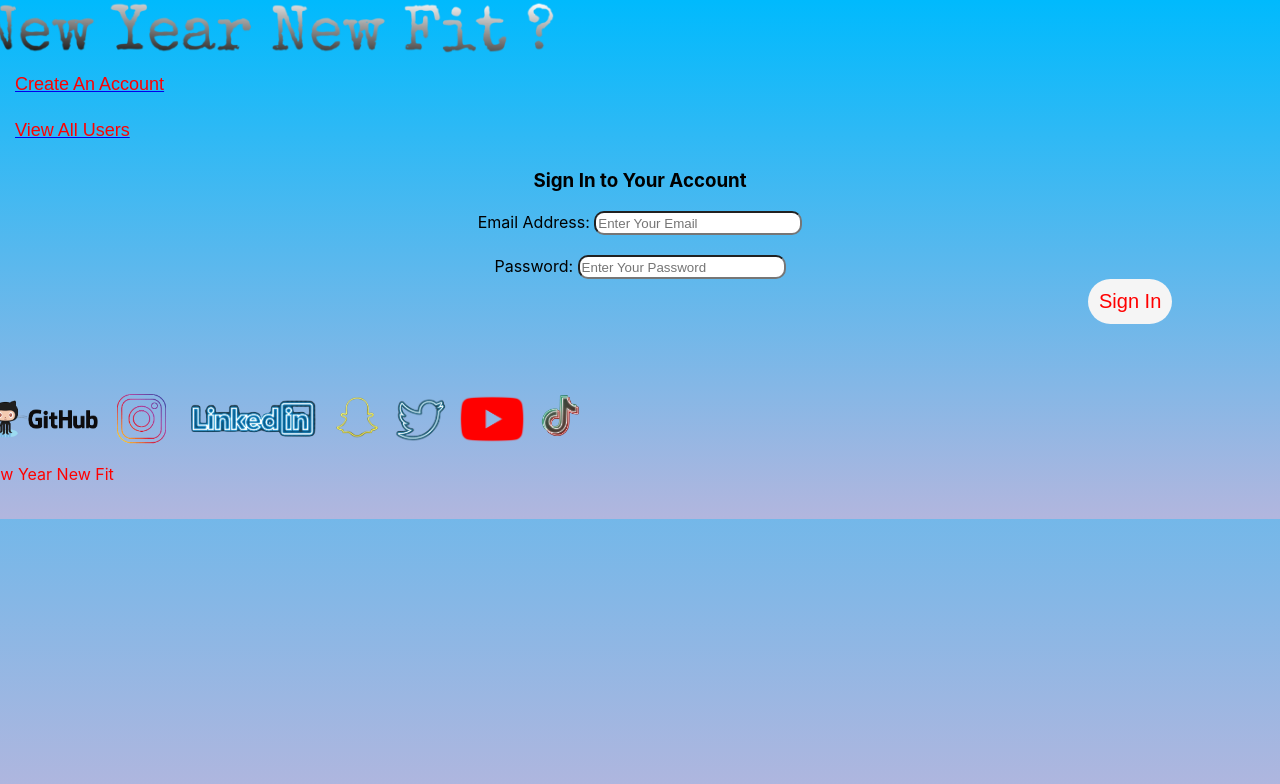
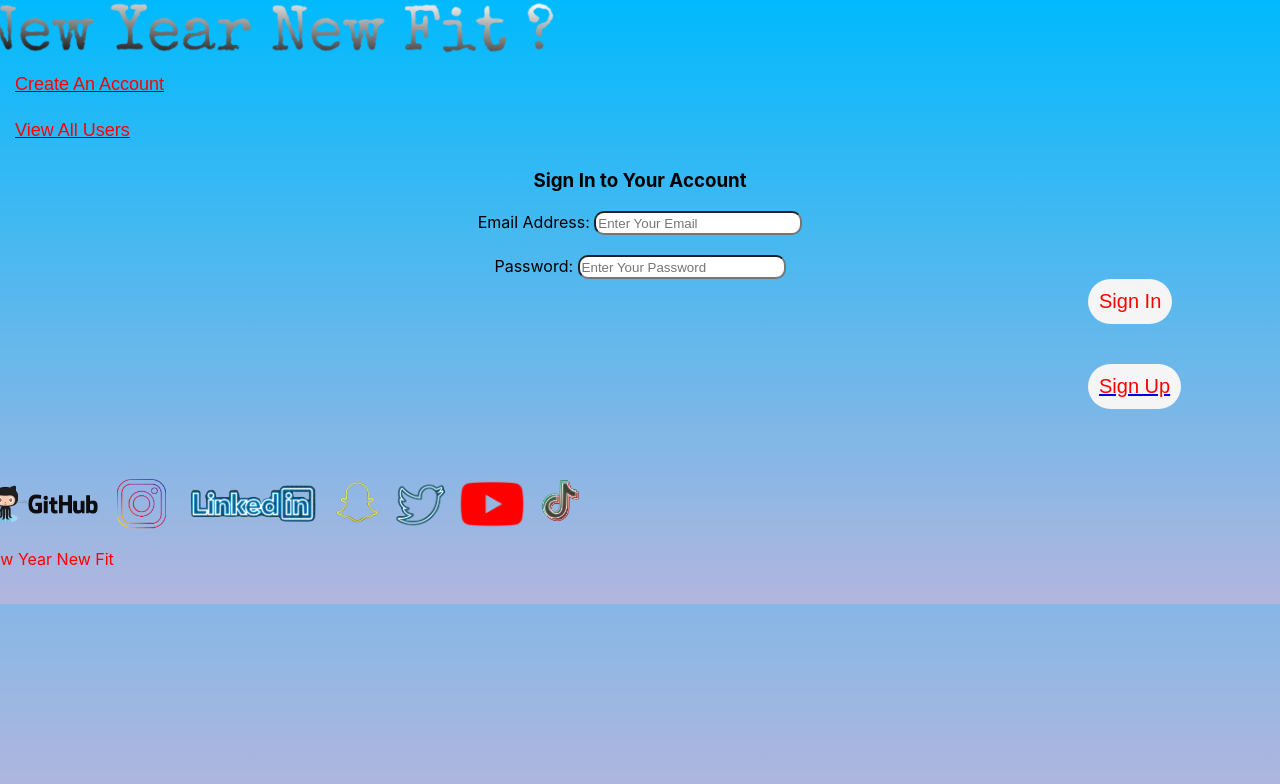
Before and after one commit to DiandreMiller/new-year-new-fit, a React (Create React App) app: page /sign-in in a window 1280 px wide. Shown: the top 784 px of the page. Built offline with nearby package versions, Linux system fonts and the light colour scheme; no server answers.

Commit message:
added buttons

```diff
--- a/src/Components/auth/SignIn.jsx
+++ b/src/Components/auth/SignIn.jsx
@@ -3,6 +3,7 @@ import { auth } from '../../Components/firebase';
 import { signInWithEmailAndPassword } from 'firebase/auth';
 import { useNavigate } from "react-router-dom";
 import './SignIn.css';
+import { Link } from "react-router-dom";
 
 const SignIn = () => {
   const [email, setEmail] = useState('');
@@ -48,7 +49,10 @@ const SignIn = () => {
         />
         <button>Sign In</button>
       </form>
-      {error && <p className="error_message">{error}</p>}
+          {error && <p className="error_message">{error}</p>}
+
+          <br/><br/>
+          <Link to='/sign-up'><button>Sign Up</button></Link>
     </div>
   );
 };
--- a/src/Components/auth/SignUp.jsx
+++ b/src/Components/auth/SignUp.jsx
@@ -3,6 +3,7 @@ import { auth } from '../../Components/firebase';
 import { createUserWithEmailAndPassword } from 'firebase/auth';
 import './SignUp.css'
 import { useNavigate } from "react-router-dom";
+import { Link } from "react-router-dom";
 
 const SignUp = () => {
   const [email, setEmail] = useState('');
@@ -49,7 +50,9 @@ const SignUp = () => {
         <br /><br />
         <button>Sign Up</button>
       </form>
-      {error && <p className="error_message">{error}</p>}
+          {error && <p className="error_message">{error}</p>}
+          <br/><br/>
+          <Link to='/sign-in'><button>Sign In</button></Link>
     </div>
   );
 };
```
